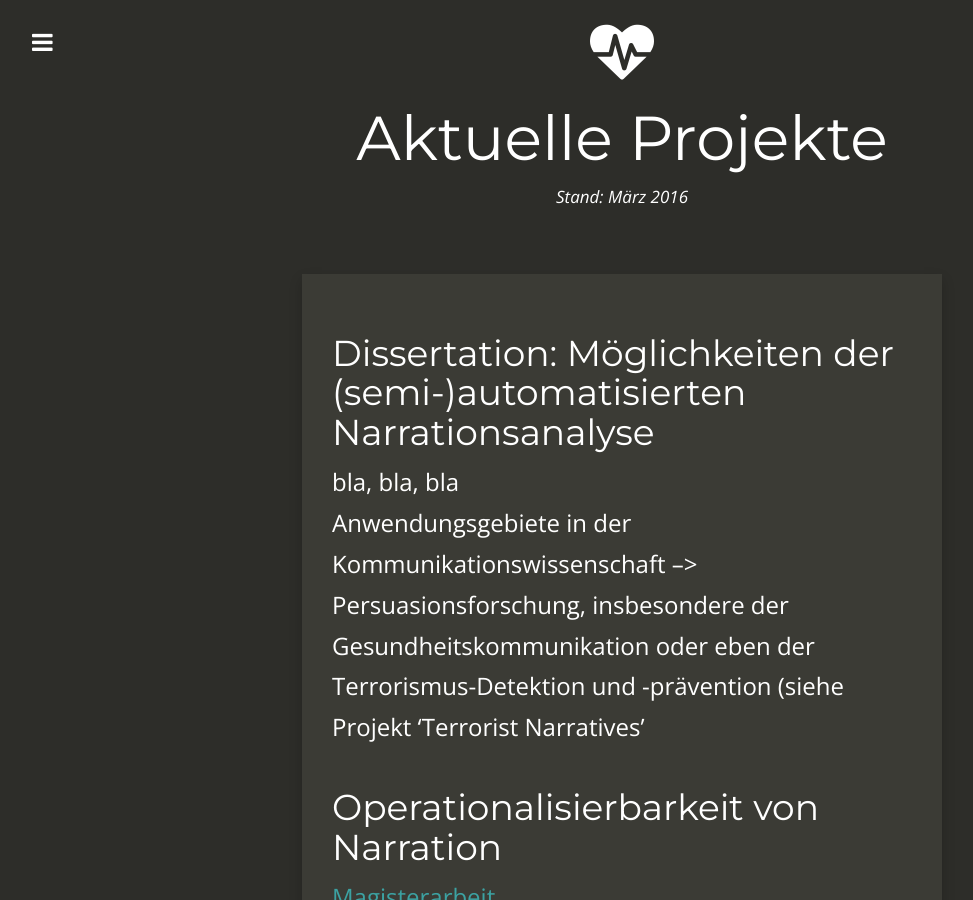
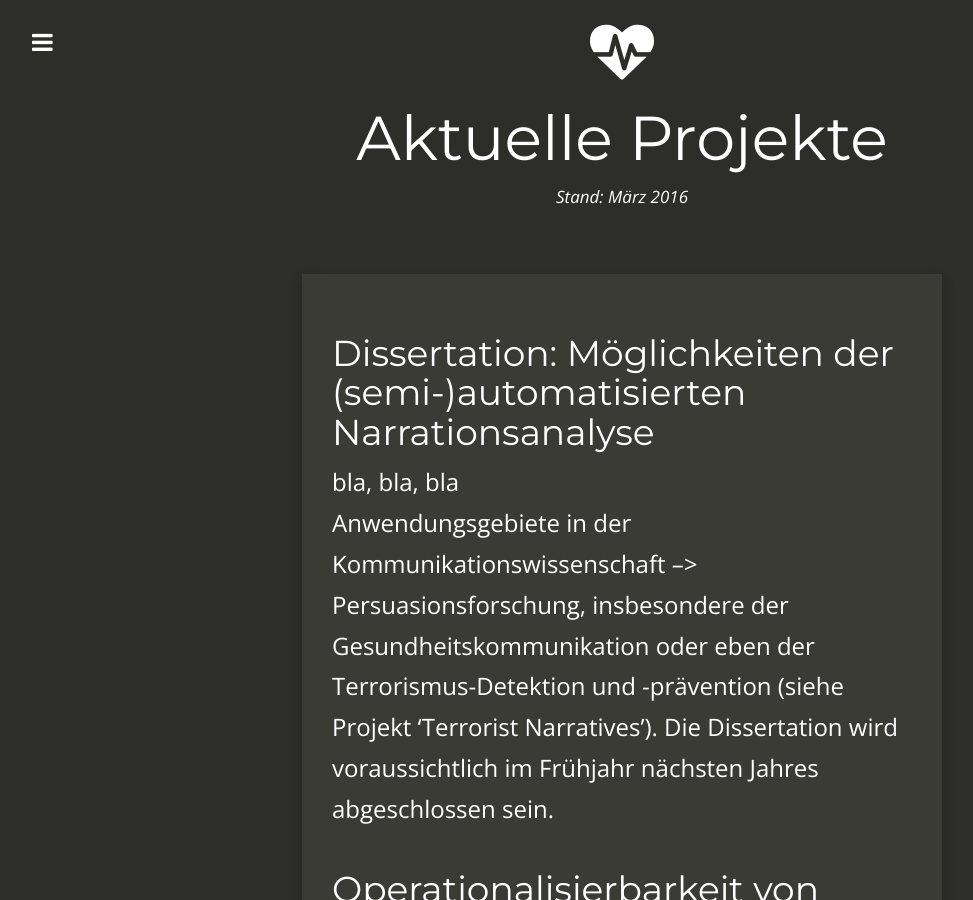
Before and after one commit to BriGitBardot/Bewerbung2, a Jekyll site: the page built from Projekte.md, in a window 1280 px wide and 900 px high. Shown: the whole window, without its empty margins (18-991 px from the left). Built offline with Jekyll 4.4.1, drawn with Linux system fonts in a browser that asks for light colours; nearby versions of some CDN libraries.

Commit message:
Update Projekte.md

```diff
--- a/Projekte.md
+++ b/Projekte.md
@@ -15,7 +15,7 @@ tags:
 
 ## Dissertation: Möglichkeiten der (semi-)automatisierten Narrationsanalyse
 bla, bla, bla
-Anwendungsgebiete in der Kommunikationswissenschaft --> Persuasionsforschung, insbesondere der Gesundheitskommunikation oder eben der Terrorismus-Detektion und -prävention (siehe Projekt 'Terrorist Narratives'
+Anwendungsgebiete in der Kommunikationswissenschaft --> Persuasionsforschung, insbesondere der Gesundheitskommunikation oder eben der Terrorismus-Detektion und -prävention (siehe Projekt 'Terrorist Narratives'). Die Dissertation wird voraussichtlich im Frühjahr nächsten Jahres abgeschlossen sein.
 <br>
 
 ## Operationalisierbarkeit von Narration
```
